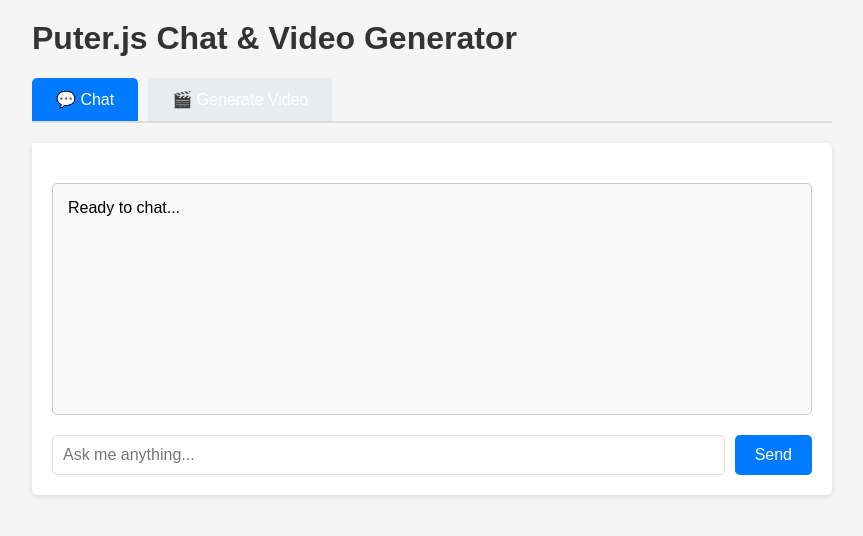
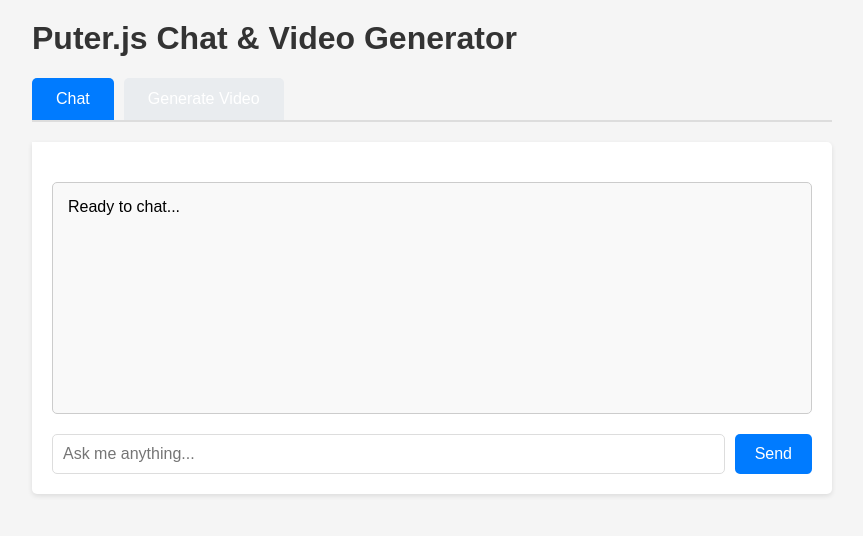
Before and after one commit to RudraanshM/testai67676767, a plain HTML site: page index.html in a window 1280 px wide. Shown: the whole page, without its empty margins (208-1071 px from the left). Drawn offline with Linux system fonts and the light colour scheme.

Commit message:
Update tab button labels in index.html

```diff
--- a/index.html
+++ b/index.html
@@ -122,8 +122,8 @@
     <h1>Puter.js Chat & Video Generator</h1>
 
     <div class="tabs">
-        <button class="tab-btn active" onclick="switchTab('chat')">💬 Chat</button>
-        <button class="tab-btn" onclick="switchTab('video')">🎬 Generate Video</button>
+        <button class="tab-btn active" onclick="switchTab('chat')"> Chat</button>
+        <button class="tab-btn" onclick="switchTab('video')"> Generate Video</button>
     </div>
 
     <!-- Chat Tab -->
```
